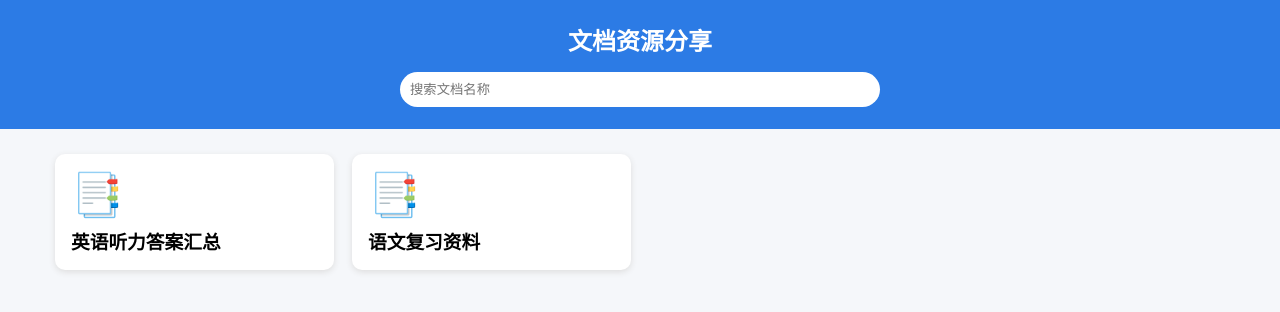
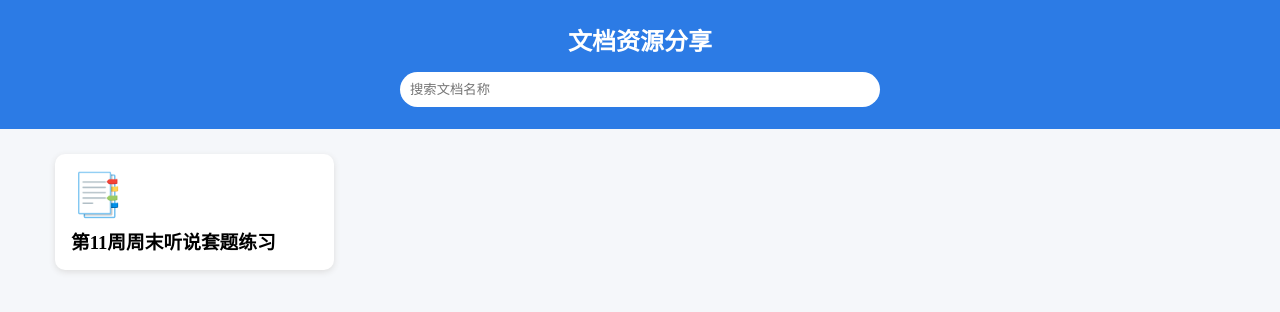
Before and after one commit to SushiSos/803wordETS, a plain HTML site: page index.html in a window 1280 px wide. Drawn offline with nearby package versions, Linux system fonts and the light colour scheme.

Commit message:
Update index.html

```diff
--- a/index.html
+++ b/index.html
@@ -59,12 +59,8 @@ body{background:#f5f7fa;font-family:微软雅黑;}
 <script>
 let docList = [
     {
-        name:"英语听力答案汇总",
-        path:"docs/yingyu.docx"
-    },
-    {
-        name:"语文复习资料",
-        path:"docs/yuwen.docx"
+        name:"第11周周末听说套题练习",
+        path:"docs/11.docx"
     }
 ];
 
```
